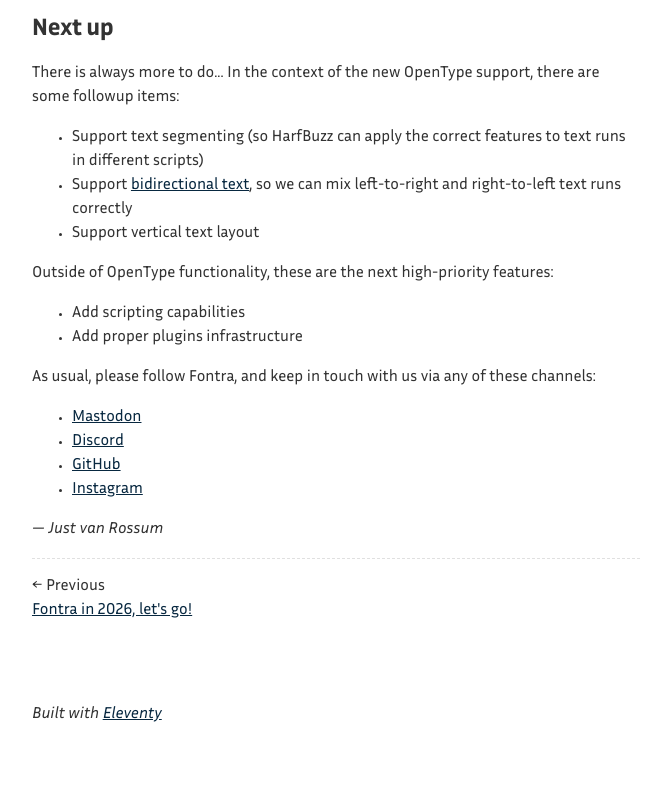
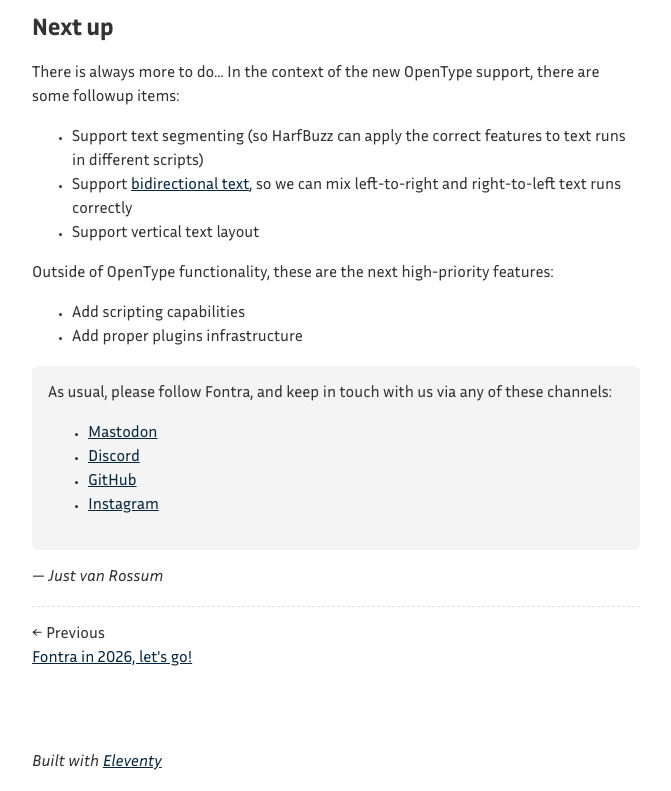
Before and after one commit to fontra/fontra-blog, an Eleventy site: page content/blog/opentype-harfbuzz/opentype-harfbuzz.md in a window 1280 px wide. Shown: the part 8532-9323 px from the top of the page, without its empty margins (304-975 px from the left). Before the commit the page ends 9275 px from the top, so only its background shows below. Built offline with nearby package versions, Linux system fonts and the light colour scheme; Eleventy itself is replaced by a stand-in of ours; some packages are replaced by stand-ins of ours; files that its build step writes are made by us from their sources; what @zachleat/heading-anchors, eleventy-plugin-youtube-embed, zod-validation-error would draw is missing.

Commit message:
Make social section a blockquote

```diff
--- a/content/blog/opentype-harfbuzz/opentype-harfbuzz.md
+++ b/content/blog/opentype-harfbuzz/opentype-harfbuzz.md
@@ -227,11 +227,11 @@
 - Add scripting capabilities
 - Add proper plugins infrastructure
 
-As usual, please follow Fontra, and keep in touch with us via any of these channels:
-
-- [Mastodon](https://typo.social/@fontra)
-- [Discord](https://discord.gg/SeZWugEYzd)
-- [GitHub](https://github.com/fontra)
-- [Instagram](https://www.instagram.com/fontra_editor)
+> As usual, please follow Fontra, and keep in touch with us via any of these channels:
+>
+> - [Mastodon](https://typo.social/@fontra)
+> - [Discord](https://discord.gg/SeZWugEYzd)
+> - [GitHub](https://github.com/fontra)
+> - [Instagram](https://www.instagram.com/fontra_editor)
 
 *— Just van Rossum*
```
